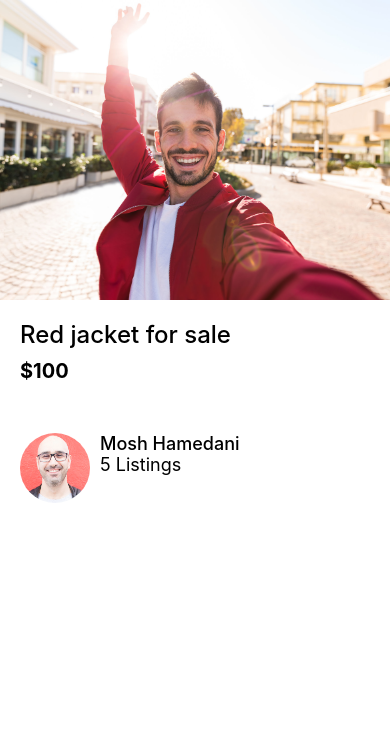
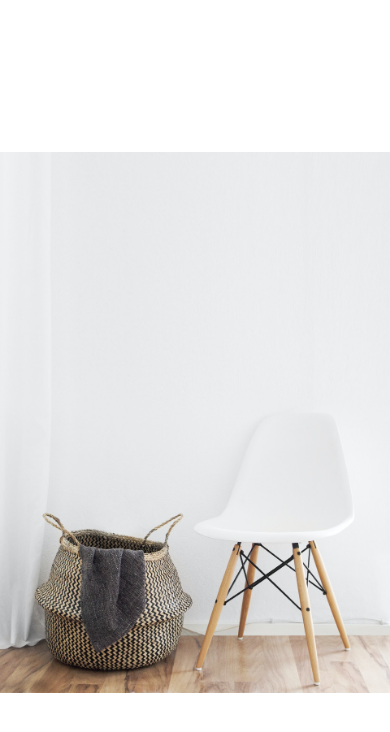
Before and after one commit to jfmoe/done-with-it, a React Native app: screen / in a window 390 px wide. Shown: the top 732 px of the page. Built offline with nearby package versions, Linux system fonts and the light colour scheme.

Commit message:
feat: add icon to ViewImageScreen

```diff
--- a/App.tsx
+++ b/App.tsx
@@ -2,7 +2,8 @@
 import WelcomeScreen from './app/screens/WelcomeScreen';
 import Card from './app/components/Card';
 import ListingDetailsScreen from './app/screens/ListingDetailsScreen';
+import ViewImageScreen from './app/screens/ViewImageScreen';
 
 export default function App() {
-  return <ListingDetailsScreen />;
+  return <ViewImageScreen />;
 }
--- a/app/screens/ViewImageScreen.tsx
+++ b/app/screens/ViewImageScreen.tsx
@@ -1,11 +1,16 @@
 import { Image, StyleSheet, View } from 'react-native';
 import colors from '../config/colors';
+import { MaterialCommunityIcons } from '@expo/vector-icons';
 
 const ViewImageScreen = () => {
   return (
     <View style={styles.container}>
-      <View style={styles.closeIcon}></View>
-      <View style={styles.deleteIcon}></View>
+      <View style={styles.closeIcon}>
+        <MaterialCommunityIcons name="close" color="white" size={35} />
+      </View>
+      <View style={styles.deleteIcon}>
+        <MaterialCommunityIcons name="trash-can-outline" color="white" size={35} />
+      </View>
       <Image style={styles.image} source={require('../assets/chair.jpg')} resizeMode="contain" />
     </View>
   );
@@ -13,9 +18,6 @@
 
 const styles = StyleSheet.create({
   closeIcon: {
-    width: 50,
-    height: 50,
-    backgroundColor: colors.primary,
     position: 'absolute',
     top: 40,
     left: 30,
@@ -25,9 +27,6 @@
     backgroundColor: colors.black,
   },
   deleteIcon: {
-    width: 50,
-    height: 50,
-    backgroundColor: colors.secondary,
     position: 'absolute',
     top: 40,
     right: 30,
```
